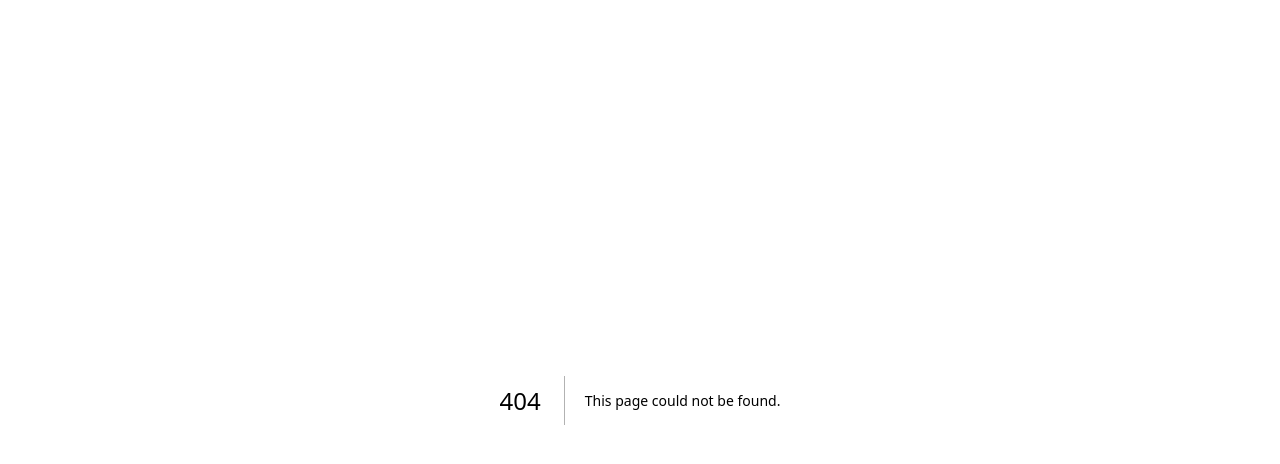
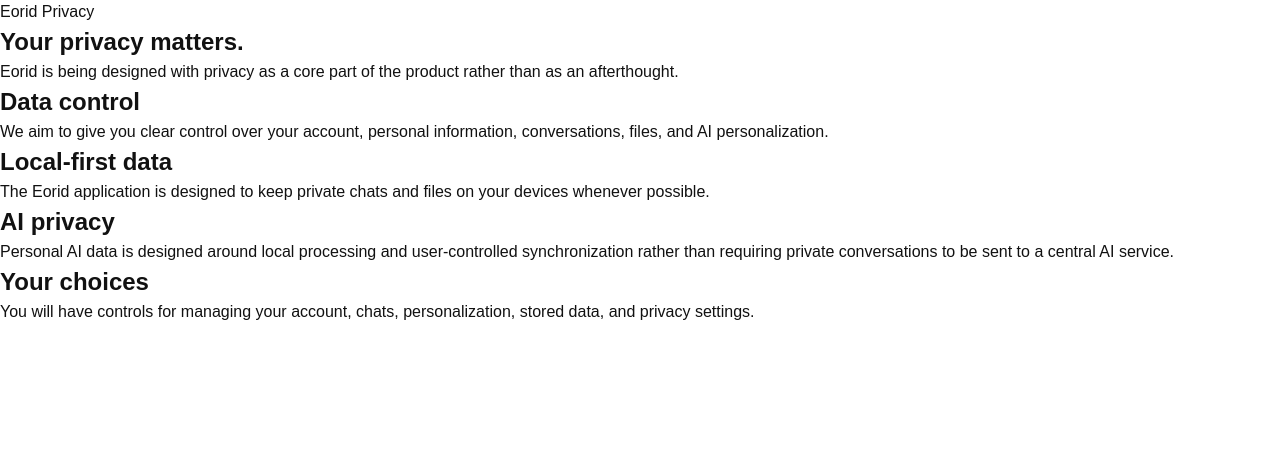
Before and after one commit to emptylessmind/Eorid-website, a Next.js app: page /privacy in a window 1280 px wide. Before the commit this address had no page. Shown: the top 464 px of the page. Built offline with nearby package versions, Linux system fonts and the light colour scheme.

Commit message:
Add PrivacyPage component with privacy information

```diff
--- /dev/null
+++ b/src/app/privacy/page.tsx
@@ -0,0 +1,41 @@
+export default function PrivacyPage() {
+  return (
+    <main>
+      <section>
+        <p>Eorid Privacy</p>
+
+        <h1>Your privacy matters.</h1>
+
+        <p>
+          Eorid is being designed with privacy as a core part of the
+          product rather than as an afterthought.
+        </p>
+
+        <h2>Data control</h2>
+        <p>
+          We aim to give you clear control over your account, personal
+          information, conversations, files, and AI personalization.
+        </p>
+
+        <h2>Local-first data</h2>
+        <p>
+          The Eorid application is designed to keep private chats and
+          files on your devices whenever possible.
+        </p>
+
+        <h2>AI privacy</h2>
+        <p>
+          Personal AI data is designed around local processing and
+          user-controlled synchronization rather than requiring private
+          conversations to be sent to a central AI service.
+        </p>
+
+        <h2>Your choices</h2>
+        <p>
+          You will have controls for managing your account, chats,
+          personalization, stored data, and privacy settings.
+        </p>
+      </section>
+    </main>
+  );
+}
```
